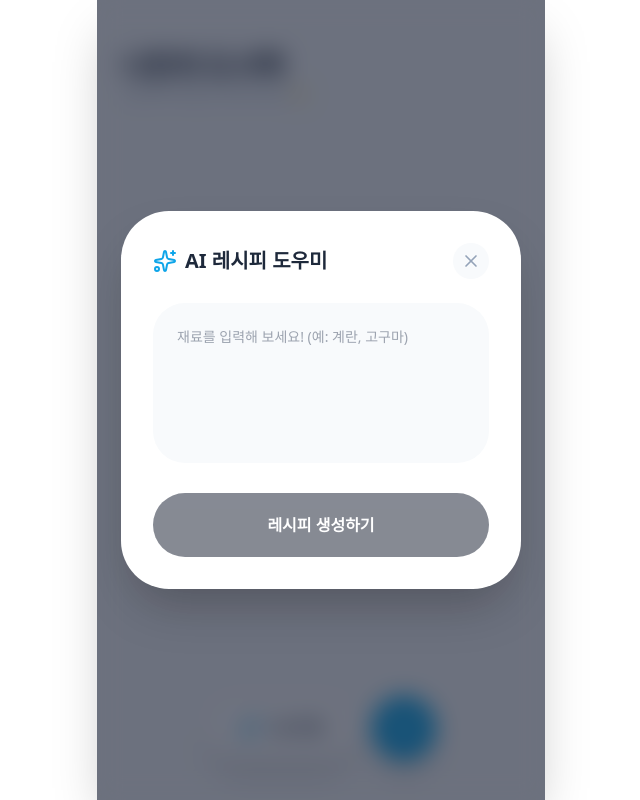
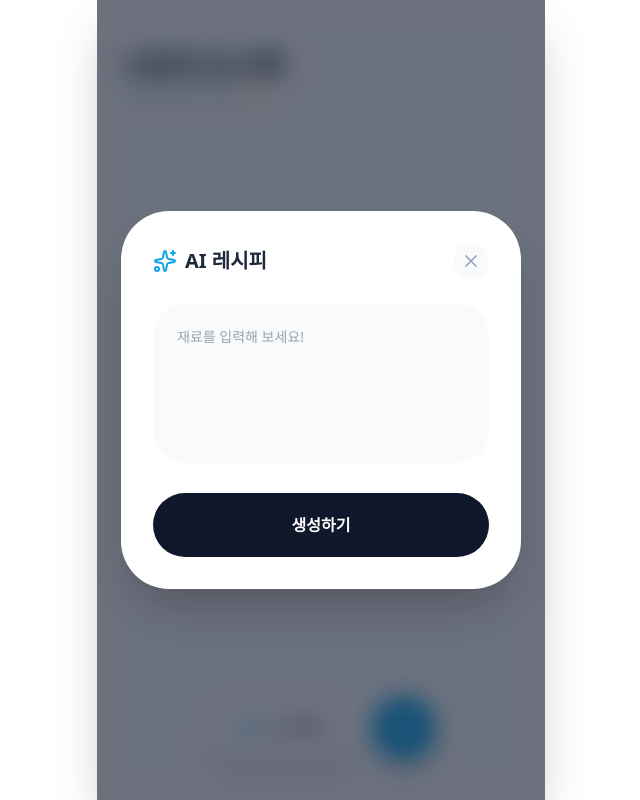
Before and after one commit to eunlinaa/my-lunchbox-app, a React (Vite) app: page / in a window 1280 px wide. Both pictures are taken after a click on the button "AI 추천". Shown: the whole page, without its empty margins (319-959 px from the left). Built offline with nearby package versions, Linux system fonts and the light colour scheme.

Commit message:
fix 404 error and use stable model

```diff
--- a/src/App.jsx
+++ b/src/App.jsx
@@ -2,7 +2,7 @@ import React, { useState, useEffect } from 'react';
 import { Plus, Edit2, Trash2, ChevronLeft, Check, PlusCircle, MinusCircle, Utensils, Sparkles, Loader2, X, CheckCircle2, Circle, Volume2, Activity, Info } from 'lucide-react';
 
 export default function App() {
-  // 사용자의 API 키
+  // 사용자의 API 키 (이미 발급받으신 키를 여기에 넣었습니다)
   const API_KEY = "AIzaSyD4oWNHHtDl96hsgqvsyME30hdoGjMUI4Y";
 
   const [recipes, setRecipes] = useState(() => {
@@ -28,19 +28,6 @@ export default function App() {
     setTimeout(() => setIsSaving(false), 500);
   };
 
-  const fetchWithRetry = async (url, options, retries = 5, backoff = 1000) => {
-    for (let i = 0; i < retries; i++) {
-      try {
-        const res = await fetch(url, options);
-        if (res.ok) return res;
-        if (res.status === 429) await new Promise(r => setTimeout(r, backoff * Math.pow(2, i)));
-        else throw new Error(`HTTP error! status: ${res.status}`);
-      } catch (err) {
-        if (i === retries - 1) throw err;
-      }
-    }
-  };
-
   const handleGenerateAiRecipe = async () => {
     if (!aiInput.trim()) return;
     setIsGenerating(true);
@@ -51,14 +38,16 @@ export default function App() {
         generationConfig: { responseMimeType: "application/json" }
       };
 
-      // 모델 이름을 gemini-2.5-flash-preview-09-2025로 변경하여 안정성 확보
-      const res = await fetchWithRetry(`https://generativelanguage.googleapis.com/v1beta/models/gemini-2.5-flash-preview-09-2025:generateContent?key=${API_KEY}`, {
+      // 404 에러 해결을 위해 가장 안정적인 모델명인 gemini-1.5-flash로 수정
+      const res = await fetch(`https://generativelanguage.googleapis.com/v1beta/models/gemini-1.5-flash:generateContent?key=${API_KEY}`, {
         method: 'POST',
         headers: { 'Content-Type': 'application/json' },
         body: JSON.stringify(payload)
       });
 
       const data = await res.json();
+      if (data.error) throw new Error(data.error.message);
+
       const text = data.candidates?.[0]?.content?.parts?.[0]?.text;
       if (!text) throw new Error("AI 응답을 받지 못했습니다.");
 
@@ -76,7 +65,7 @@ export default function App() {
       setIsAiModalOpen(false);
       setAiInput('');
     } catch (error) {
-      alert("AI 레시피 생성 실패: " + error.message);
+      alert("오류 발생: " + error.message);
     } finally {
       setIsGenerating(false);
     }
@@ -92,7 +81,7 @@ export default function App() {
         generationConfig: { responseMimeType: "application/json" }
       };
 
-      const res = await fetchWithRetry(`https://generativelanguage.googleapis.com/v1beta/models/gemini-2.5-flash-preview-09-2025:generateContent?key=${API_KEY}`, {
+      const res = await fetch(`https://generativelanguage.googleapis.com/v1beta/models/gemini-1.5-flash:generateContent?key=${API_KEY}`, {
         method: 'POST',
         headers: { 'Content-Type': 'application/json' },
         body: JSON.stringify(payload)
@@ -174,7 +163,7 @@ export default function App() {
           </button>
           {editingRecipe.nutrition && (
             <div className="mt-4 p-4 bg-slate-50 rounded-2xl text-[11px] text-slate-600 space-y-1">
-              <div className="font-bold flex gap-3">
+              <div className="font-bold flex gap-3 text-[12px]">
                 <span>🔥 {editingRecipe.nutrition.calories}kcal</span>
                 <span>💪 {editingRecipe.nutrition.protein}g</span>
                 <span>🍞 {editingRecipe.nutrition.carbs}g</span>
@@ -210,13 +199,13 @@ export default function App() {
     <div className="flex flex-col h-full bg-slate-50">
       <div className="px-6 pt-12 pb-6">
         <h1 className="text-3xl font-black text-slate-800 tracking-tighter">나만의 도시락</h1>
-        <p className="text-slate-400 text-sm font-medium">건강하고 맛있는 레시피 관리 ✨</p>
+        <p className="text-slate-400 text-sm font-medium">오늘도 맛있는 레시피 ✨</p>
       </div>
       <div className="flex-1 overflow-y-auto px-5 pb-24 space-y-4">
         {recipes.length === 0 ? (
           <div className="flex flex-col items-center justify-center py-24 text-slate-300">
             <Utensils size={64} strokeWidth={1} className="mb-4" />
-            <p className="text-sm font-bold">첫 번째 레시피를 추가해 보세요!</p>
+            <p className="text-sm font-bold">레시피를 추가해 보세요!</p>
           </div>
         ) : (
           recipes.map(recipe => (
@@ -233,7 +222,7 @@ export default function App() {
                   <button onClick={(e) => handlePlayAudio(recipe, e)} className="p-2.5 bg-sky-50 text-sky-500 rounded-full">
                     <Volume2 size={18} className={playingRecipeId === recipe.id ? "animate-pulse" : ""} />
                   </button>
-                  <button onClick={(e) => { e.stopPropagation(); if(confirm('삭제할까요?')) setRecipes(recipes.filter(r => r.id !== recipe.id)); }} className="p-2.5 text-slate-200 hover:text-red-400 transition-colors">
+                  <button onClick={(e) => { e.stopPropagation(); if(confirm('삭제할까요?')) setRecipes(recipes.filter(r => r.id !== recipe.id)); }} className="p-2.5 text-slate-200">
                     <Trash2 size={18} />
                   </button>
                 </div>
@@ -243,10 +232,10 @@ export default function App() {
         )}
       </div>
       <div className="fixed bottom-10 left-0 right-0 px-6 flex justify-center gap-4 pointer-events-none">
-        <button onClick={() => setIsAiModalOpen(true)} className="pointer-events-auto h-16 px-8 bg-white border border-slate-200 rounded-full shadow-xl flex items-center gap-3 font-bold text-slate-700 hover:scale-105 transition-transform active:scale-95">
+        <button onClick={() => setIsAiModalOpen(true)} className="pointer-events-auto h-16 px-8 bg-white border border-slate-200 rounded-full shadow-xl flex items-center gap-3 font-bold text-slate-700">
           <Sparkles size={22} className="text-sky-500" /> AI 추천
         </button>
-        <button onClick={() => setEditingRecipe({ id: Date.now().toString(), title: '', ingredients: [{ text: '', checked: false }], steps: [''], createdAt: Date.now() }) || setCurrentView('edit')} className="pointer-events-auto w-16 h-16 bg-sky-500 text-white rounded-full shadow-xl flex items-center justify-center hover:scale-105 transition-transform active:scale-95">
+        <button onClick={() => setEditingRecipe({ id: Date.now().toString(), title: '', ingredients: [{ text: '', checked: false }], steps: [''], createdAt: Date.now() }) || setCurrentView('edit')} className="pointer-events-auto w-16 h-16 bg-sky-500 text-white rounded-full shadow-xl flex items-center justify-center">
           <Plus size={32} />
         </button>
       </div>
@@ -254,18 +243,18 @@ export default function App() {
   );
 
   return (
-    <div className="w-full h-screen max-w-md mx-auto bg-slate-50 shadow-2xl relative overflow-hidden font-sans">
+    <div className="w-full h-screen max-w-md mx-auto bg-slate-50 shadow-2xl relative overflow-hidden">
       {currentView === 'list' ? renderList() : renderEditor()}
       {isAiModalOpen && (
         <div className="absolute inset-0 bg-slate-900/60 backdrop-blur-md z-50 flex items-center justify-center p-6">
-          <div className="bg-white rounded-[3rem] w-full p-8 shadow-2xl scale-in-center">
+          <div className="bg-white rounded-[3rem] w-full p-8 shadow-2xl">
             <div className="flex justify-between items-center mb-6">
-              <h3 className="font-black text-xl text-slate-800 flex items-center gap-2"><Sparkles size={24} className="text-sky-500" /> AI 레시피 도우미</h3>
+              <h3 className="font-black text-xl text-slate-800 flex items-center gap-2"><Sparkles size={24} className="text-sky-500" /> AI 레시피</h3>
               <button onClick={() => setIsAiModalOpen(false)} className="bg-slate-50 p-2 rounded-full"><X size={20} className="text-slate-400" /></button>
             </div>
-            <textarea value={aiInput} onChange={(e) => setAiInput(e.target.value)} placeholder="재료를 입력해 보세요! (예: 계란, 고구마)" className="w-full h-40 bg-slate-50 rounded-[2rem] p-6 text-sm outline-none resize-none mb-6 border-none focus:ring-2 focus:ring-sky-100" />
-            <button onClick={handleGenerateAiRecipe} disabled={isGenerating || !aiInput.trim()} className="w-full py-5 bg-slate-900 text-white font-black rounded-[2rem] flex justify-center items-center gap-3 active:scale-95 transition-transform disabled:opacity-50">
-              {isGenerating ? <Loader2 size={24} className="animate-spin" /> : "레시피 생성하기"}
+            <textarea value={aiInput} onChange={(e) => setAiInput(e.target.value)} placeholder="재료를 입력해 보세요!" className="w-full h-40 bg-slate-50 rounded-[2rem] p-6 text-sm outline-none resize-none mb-6 border-none" />
+            <button onClick={handleGenerateAiRecipe} disabled={isGenerating || !aiInput.trim()} className="w-full py-5 bg-slate-900 text-white font-black rounded-[2rem] flex justify-center items-center gap-3">
+              {isGenerating ? <Loader2 size={24} className="animate-spin" /> : "생성하기"}
             </button>
           </div>
         </div>
```
